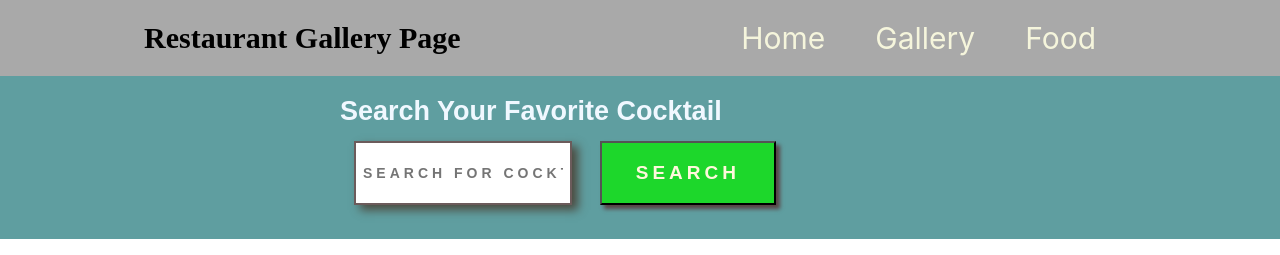
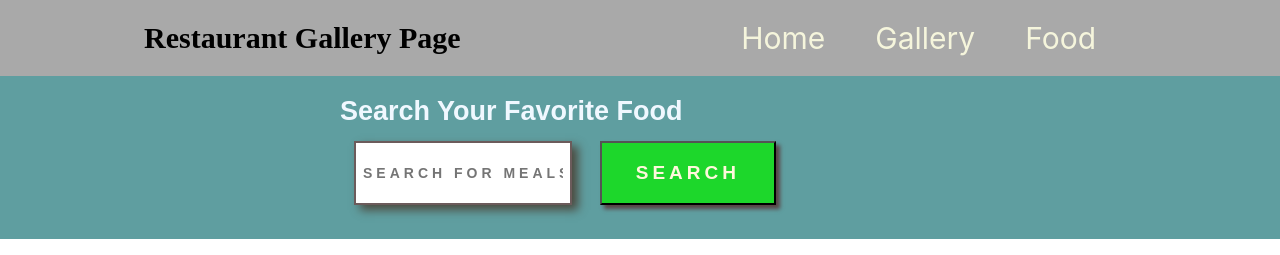
Before and after one commit to Luthando496/Meals, a React (Create React App) app: page /food in a window 1280 px wide. Shown: the top 255 px of the page. Built offline with nearby package versions, Linux system fonts and the light colour scheme; no server answers; a web font is replaced by a local one.

Commit message:
changed form

```diff
--- a/src/Pages/Food.js
+++ b/src/Pages/Food.js
@@ -32,10 +32,10 @@ const Food = () => {
             <form className="form" onSubmit={Submit}>
                 <div className="content">
                 <div className="title">
-                    <h2>Search Your Favorite Cocktail</h2>
+                    <h2>Search Your Favorite Food</h2>
                 </div>
                 <div className="input-control">
-                    <input type="text" placeholder='Search for cocktails' onChange={e=> setSearch(e.target.value)} />
+                    <input type="text" placeholder='Search for meals' onChange={e=> setSearch(e.target.value)} />
                     <button type="submit">Search</button>
                 </div>
                 </div>
```
